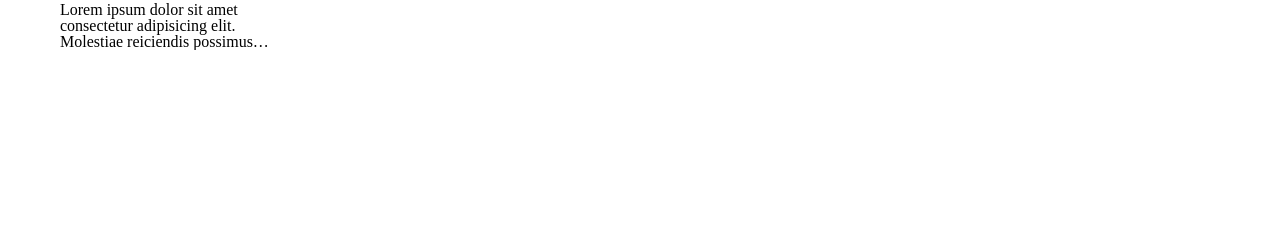
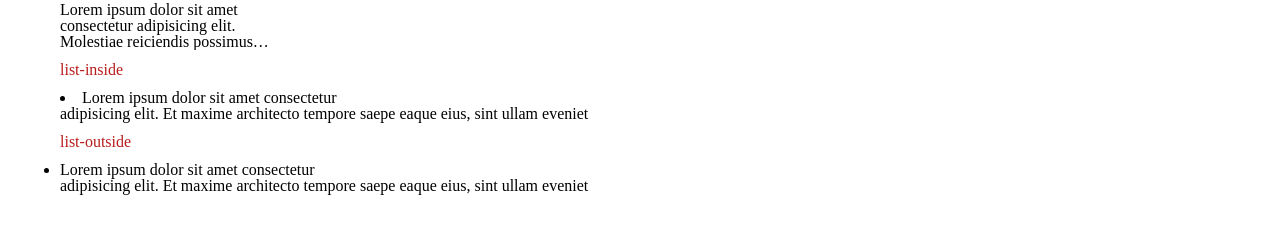
Before and after one commit to MizuYang/tailwind-playground, a Nuxt app: page /playground/typography in a window 1280 px wide. Shown: the part 698-932 px from the top of the page. Before the commit the page ends 848 px from the top, so only its background shows below. Built offline with nearby package versions, Linux system fonts and the light colour scheme; no server answers.

Commit message:
新增 Typography: list-inside | list-outside

```diff
--- a/pages/playground/typography.vue
+++ b/pages/playground/typography.vue
@@ -6,8 +6,7 @@ const clampText = ref(`
   Lorem ipsum dolor sit amet <br />
   consectetur adipisicing elit. <br />
   Molestiae reiciendis possimus <br />
-  esse tenetur magnam,`
-);
+  esse tenetur magnam,`);
 </script>
 
 <template>
@@ -66,6 +65,27 @@ const clampText = ref(`
             </li>
           </ul>
         </div>
+
+        <!-- list-inside | list-outside -->
+        <div class="mb-3">
+          <h3 class="mb-3 text-red-700">list-inside</h3>
+          <ul class="list-inside list-disc mb-3">
+            <li>
+              Lorem ipsum dolor sit amet consectetur <br />
+              adipisicing elit. Et maxime architecto tempore saepe eaque eius,
+              sint ullam eveniet
+            </li>
+          </ul>
+
+          <h3 class="mb-3 text-red-700">list-outside</h3>
+          <ul class="list-outside list-disc">
+            <li>
+              Lorem ipsum dolor sit amet consectetur <br />
+              adipisicing elit. Et maxime architecto tempore saepe eaque eius,
+              sint ullam eveniet
+            </li>
+          </ul>
+        </div>
       </template>
     </SectionContent>
   </div>
```
